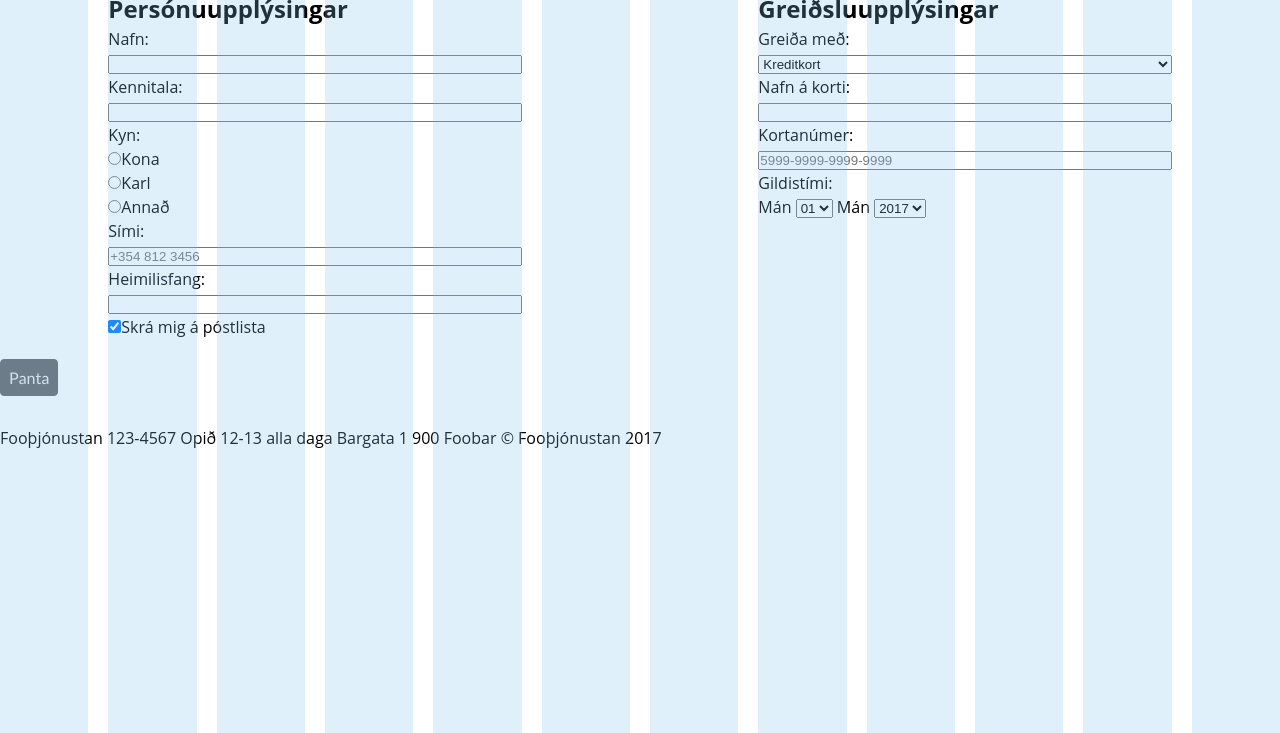
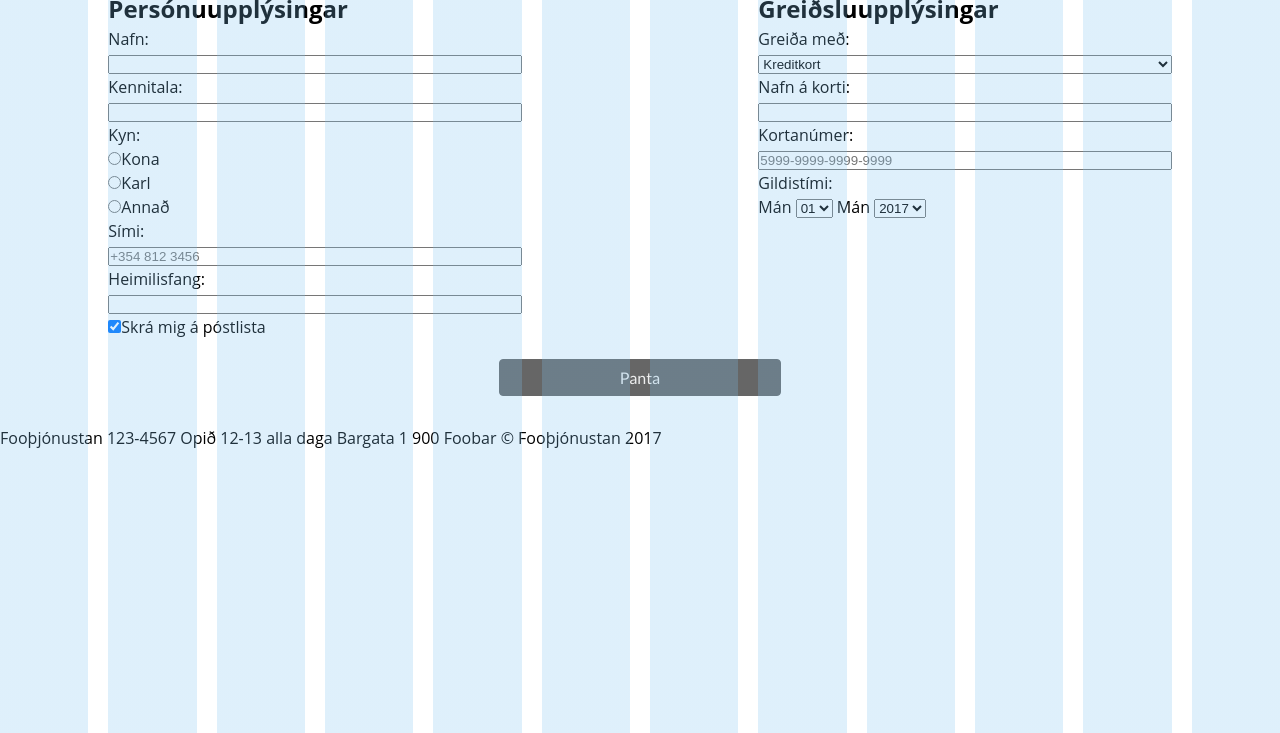
Before and after one commit to vilhelml/vefforitun-2017---hopverk-1, a website: page purchase.html in a window 1280 px wide. Shown: the part 67-800 px from the top of the page. Drawn offline with Linux system fonts and the light colour scheme.

Commit message:
breyta stadsetningu a takka

```diff
--- a/purchase.html
+++ b/purchase.html
@@ -160,7 +160,7 @@
           </div>
 
         <div class="col col-12 form__col">
-          <button class="button"> Panta </button>
+          <button class="button form__button"> Panta </button>
         </div>
       </div>
 
--- a/scss/form.scss
+++ b/scss/form.scss
@@ -6,7 +6,14 @@
 		width: 100%;
 	}
 
+	&__button {
+		min-width: 22vw;
+	}
+
 	&__col {
+		display: flex;
+		justify-content: center;
+
 		fieldset {
 			width: 100%;
 			border: 0;
```
Also changed, not shown: styles.css.
